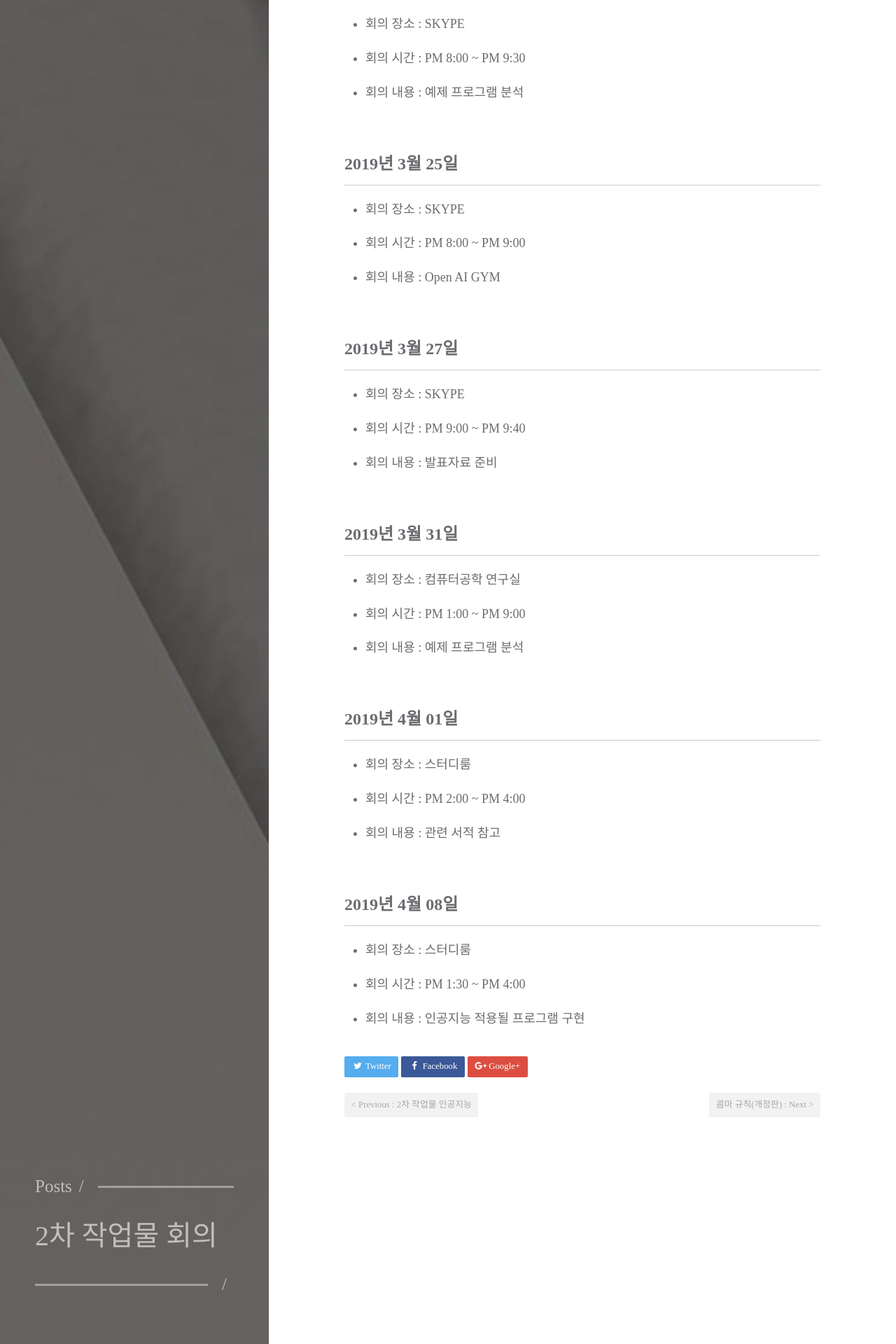
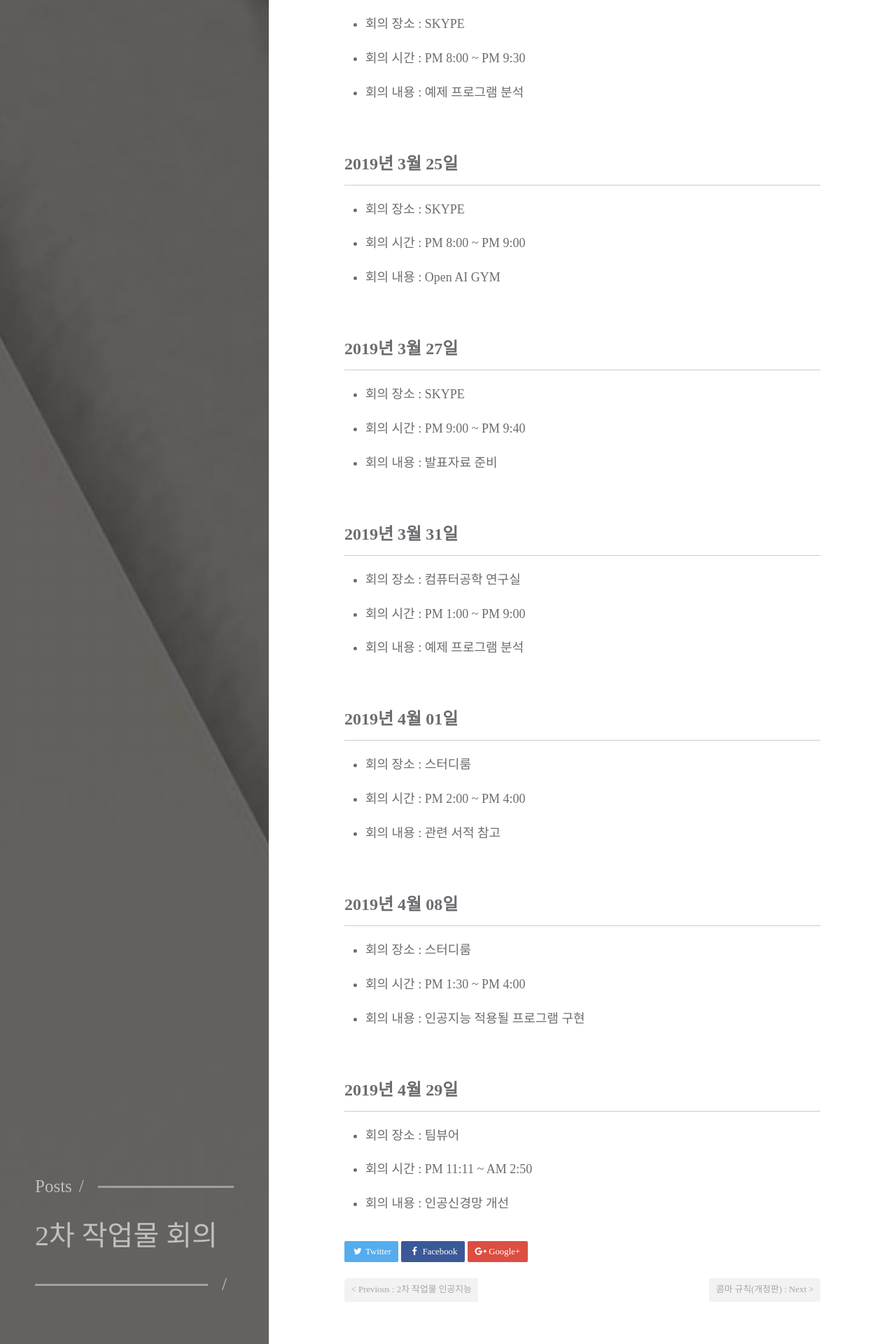
Before and after one commit to commadev/commadev.github.io, a Jekyll site: the page built from _posts/2019-01-28-2차 작업물 회의.md, in a window 1280 px wide. Shown: the part 1548-3468 px from the top of the page at 70% size. Built offline with Jekyll 4.4.1, drawn with Linux system fonts in a browser that asks for light colours; some web fonts are replaced.

Commit message:
[post] update post meeting

```diff
--- a/_posts/2019-01-28-2차 작업물 회의.md
+++ b/_posts/2019-01-28-2차 작업물 회의.md
@@ -89,3 +89,11 @@ excerpt: "인공지능 제작 중 회의 기록입니다."
 - 회의 장소 : 스터디룸
 - 회의 시간 : PM 1:30 ~ PM 4:00
 - 회의 내용 : 인공지능 적용될 프로그램 구현
+
+<br/>
+
+## 2019년 4월 29일
+
+- 회의 장소 : 팀뷰어
+- 회의 시간 : PM 11:11 ~ AM 2:50
+- 회의 내용 : 인공신경망 개선
```
